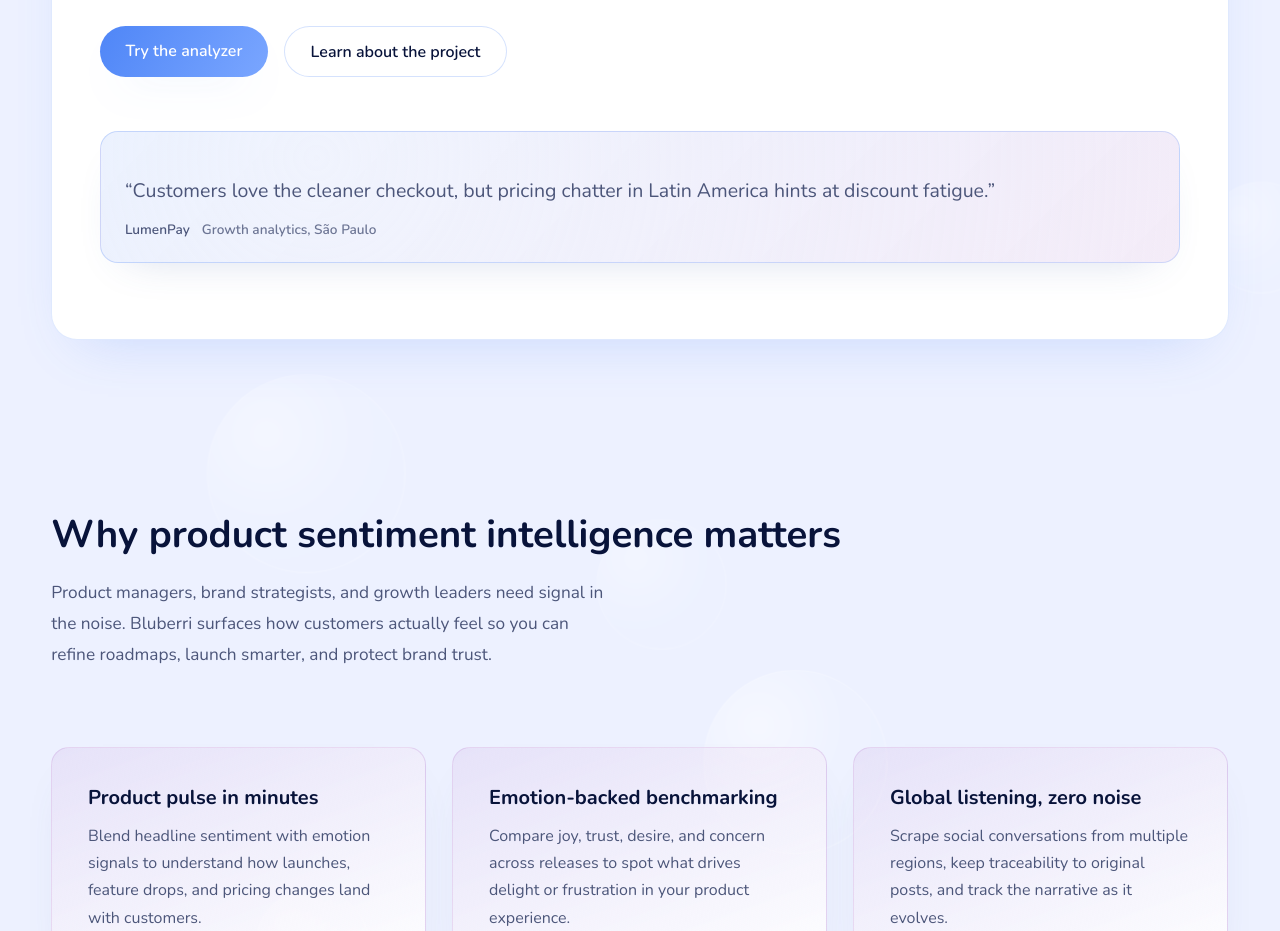
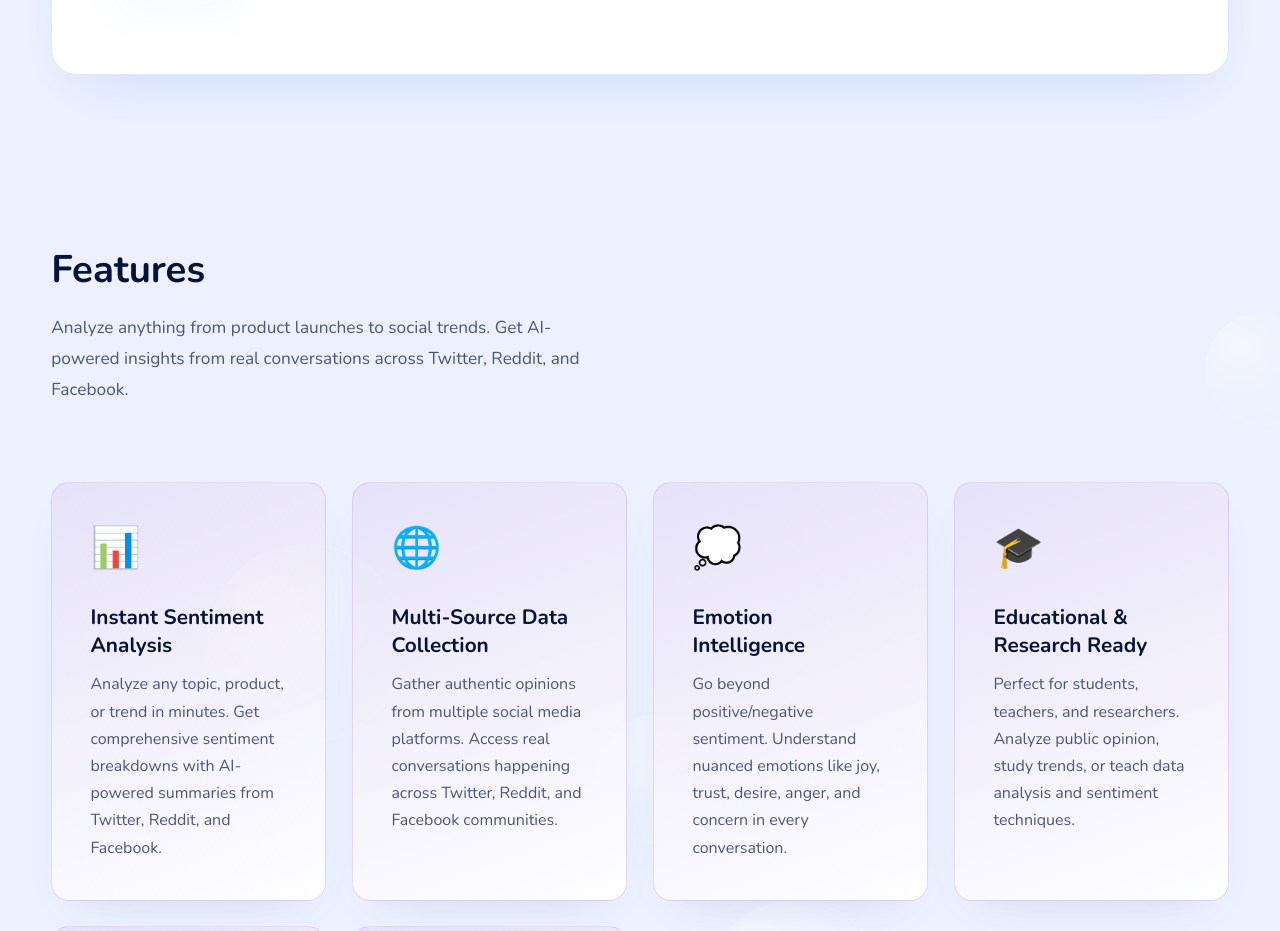
Before and after one commit to njchen8/Cal-Hacks, a Next.js app in the folder sentiment-event/frontend/: page / in a window 1280 px wide. Shown: the part 481-1412 px from the top of the page. Built offline with nearby package versions, Linux system fonts and the light colour scheme.

Commit message:
frontend

```diff
--- a/sentiment-event/frontend/app/globals.css
+++ b/sentiment-event/frontend/app/globals.css
@@ -157,7 +157,8 @@ body::-webkit-scrollbar {
   flex: 1 0 auto;
   width: min(1200px, 92vw);
   margin: 0 auto;
-  padding: clamp(3rem, 6vw, 6rem) 0;
+  padding: clamp(2rem, 4vw, 3rem) 0;
+  padding-bottom: clamp(3rem, 6vw, 5rem);
   position: relative;
   z-index: 1;
 }
@@ -315,16 +316,24 @@ button {
   background: linear-gradient(160deg, rgba(201, 160, 220, 0.18), rgba(255, 255, 255, 0.92));
   border: 1px solid rgba(201, 160, 220, 0.38);
   border-radius: var(--radius-medium);
-  padding: clamp(1.75rem, 3vw, 2.25rem);
+  padding: clamp(2rem, 3vw, 2.5rem);
   box-shadow: 0 18px 45px -30px rgba(82, 92, 150, 0.28);
-  display: grid;
+  display: flex;
+  flex-direction: column;
   gap: 0.75rem;
+  transition: transform 0.2s ease, box-shadow 0.2s ease;
+}
+
+.feature-card:hover {
+  transform: translateY(-4px);
+  box-shadow: 0 24px 60px -35px rgba(82, 92, 150, 0.38);
 }
 
 .feature-card h3 {
-  font-size: 1.25rem;
+  font-size: 1.3rem;
   font-weight: 700;
   color: var(--color-text-primary);
+  margin-top: 0.25rem;
 }
 
 .feature-card p {
--- a/sentiment-event/frontend/app/page.tsx
+++ b/sentiment-event/frontend/app/page.tsx
@@ -1,21 +1,41 @@
 import Link from "next/link";
-import ReactionTicker from "@/components/ReactionTicker";
 
 const featureItems = [
   {
-    title: "Product pulse in minutes",
+    title: "Instant Sentiment Analysis",
     description:
-      "Blend headline sentiment with emotion signals to understand how launches, feature drops, and pricing changes land with customers.",
+      "Analyze any topic, product, or trend in minutes. Get comprehensive sentiment breakdowns with AI-powered summaries from Twitter, Reddit, and Facebook.",
+    icon: "📊"
   },
   {
-    title: "Emotion-backed benchmarking",
+    title: "Multi-Source Data Collection",
     description:
-      "Compare joy, trust, desire, and concern across releases to spot what drives delight or frustration in your product experience.",
+      "Gather authentic opinions from multiple social media platforms. Access real conversations happening across Twitter, Reddit, and Facebook communities.",
+    icon: "🌐"
   },
   {
-    title: "Global listening, zero noise",
+    title: "Emotion Intelligence",
     description:
-      "Scrape social conversations from multiple regions, keep traceability to original posts, and track the narrative as it evolves.",
+      "Go beyond positive/negative sentiment. Understand nuanced emotions like joy, trust, desire, anger, and concern in every conversation.",
+    icon: "💭"
+  },
+  {
+    title: "Educational & Research Ready",
+    description:
+      "Perfect for students, teachers, and researchers. Analyze public opinion, study trends, or teach data analysis and sentiment techniques.",
+    icon: "🎓"
+  },
+  {
+    title: "Product Intelligence",
+    description:
+      "Track how consumers feel about products, features, or brands. Make data-driven decisions with real-time sentiment insights.",
+    icon: "🚀"
+  },
+  {
+    title: "Trend Discovery",
+    description:
+      "Explore emerging topics and understand public discourse. Discover what people are excited, concerned, or talking about right now.",
+    icon: "🔍"
   },
 ];
 
@@ -24,37 +44,35 @@ export default function HomePage() {
     <div className="page">
       <section className="main-hero">
         <div className="hero-copy">
-          <h1 className="hero-title fade-up">Bluberri shows how the globe feels about every launch moment.</h1>
+          <h1 className="hero-title fade-up">Understand what people really think</h1>
           <p className="fade-up delay-1">
-            Bluberri transforms raw social data into a blueberry-blue command center for product, marketing, and CX teams.
-            Track reactions to features, packaging, or campaigns and uncover the emotions stitched through every post.
+            blueberri analyzes social media conversations to reveal authentic sentiment and emotions.
+            Perfect for students, researchers, educators, businesses, and anyone curious about public opinion.
           </p>
           <div className="hero-actions fade-up delay-2">
             <Link href="/analyze" className="button-primary">
-              Try the analyzer
+              Start analyzing
             </Link>
-            <Link href="/about" className="button-secondary">
-              Learn about the project
+            <Link href="/docs" className="button-secondary">
+              View documentation
             </Link>
-          </div>
-          <div className="fade-up delay-3">
-            <ReactionTicker />
           </div>
         </div>
       </section>
 
       <section>
-        <h2 className="section-heading">Why product sentiment intelligence matters</h2>
+        <h2 className="section-heading">Features</h2>
         <p className="section-subtitle">
-          Product managers, brand strategists, and growth leaders need signal in the noise. Bluberri surfaces how customers actually feel so you can refine roadmaps, launch smarter, and protect brand trust.
+          Analyze anything from product launches to social trends. Get AI-powered insights from real conversations across Twitter, Reddit, and Facebook.
         </p>
         <div className="feature-grid">
           {featureItems.map((feature, index) => (
             <article
               key={feature.title}
               className="feature-card fade-up"
-              style={{ animationDelay: `${0.12 * index + 0.1}s` }}
+              style={{ animationDelay: `${0.08 * index + 0.1}s` }}
             >
+              <div style={{ fontSize: "2.5rem", marginBottom: "0.75rem" }}>{feature.icon}</div>
               <h3>{feature.title}</h3>
               <p>{feature.description}</p>
             </article>
```
